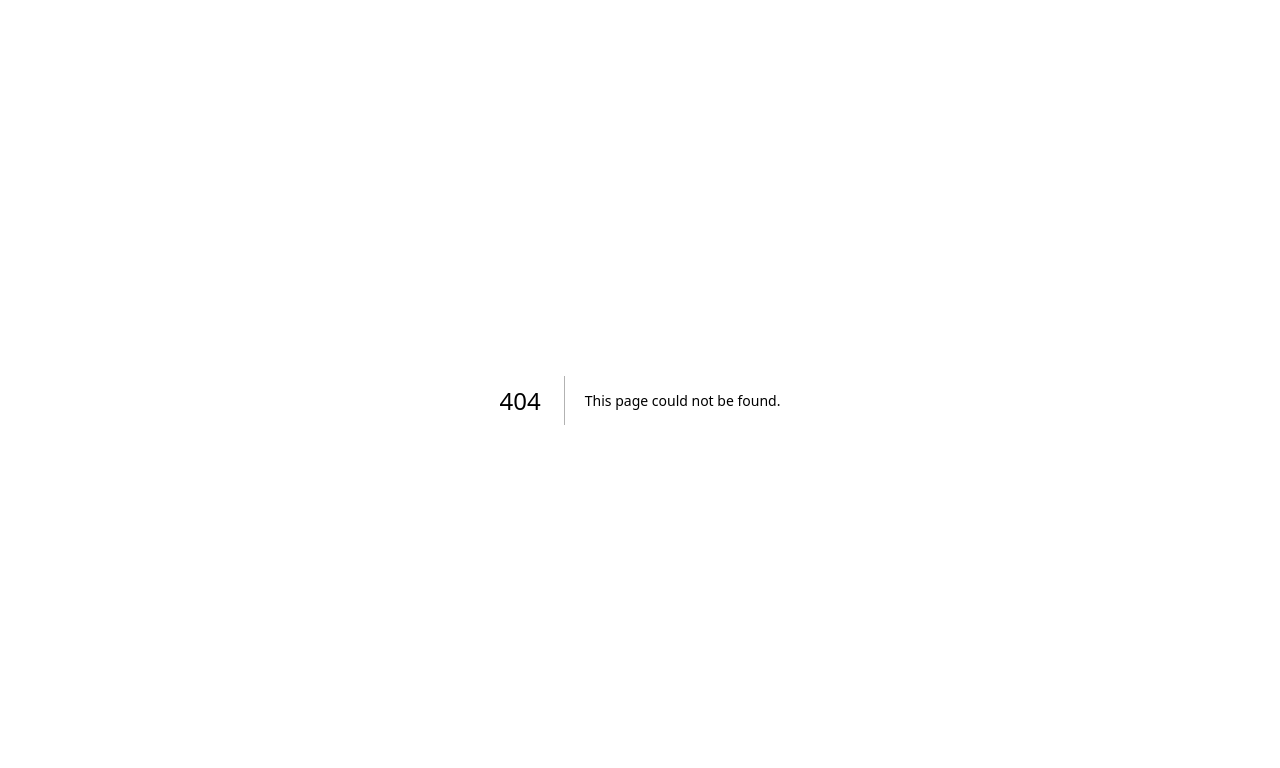
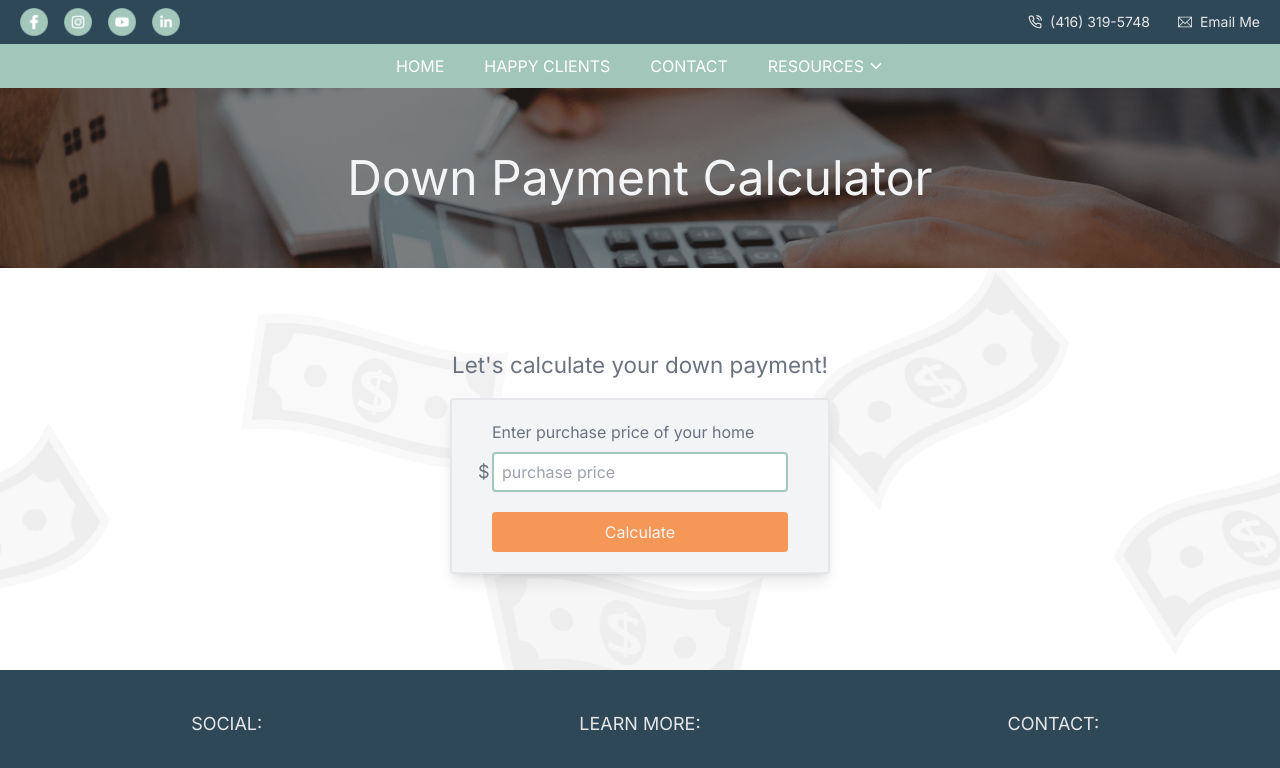
Before and after one commit to tbabyuk/oresta-real-estate-2023, a Next.js app: page /resources/down-payment-calculator in a window 1280 px wide. Before the commit this address had no page. Shown: the top 768 px of the page. Built offline with nearby package versions, Linux system fonts and the light colour scheme; a web font is replaced by a local one.

Commit message:
updated down payment calculator text as per Oresta's instructions, put it under /resources segment

```diff
--- a/app/(custom-hero-pages)/tools/down-payment-calculator/page.jsx
+++ b/app/(custom-hero-pages)/resources/down-payment-calculator/page.jsx
@@ -2,7 +2,7 @@
 
 
 import { DefaultHero } from "../../components/DefaultHero"
-import { useState } from "react"
+import { useState, useRef, useEffect } from "react"
 
 
 const DownPaymentCalculatorPage = () => {
@@ -10,6 +10,7 @@ const DownPaymentCalculatorPage = () => {
     const [formattedMortgageAmount, setFormattedMortgageAmount] = useState("")
     const [formattedDownPaymentAmount, setFormattedDownPaymentAmount] = useState("")
     const [explanation, setExplanation] = useState("")
+    const inputRef = useRef()
 
     // Function to format number with commas
     const formatNumber = (value) => {
@@ -63,30 +64,33 @@ const DownPaymentCalculatorPage = () => {
             const explanationText = `Since your mortgage amount is above $1,500,000 - your down payment will be 20% of your mortgage amount, which works out to ${formatted}.`
             setExplanation(explanationText)
         }
+    }
 
-
-    }
+    useEffect(() => {
+        inputRef.current.focus()
+    }, [])
 
 
     return(
         <main>
             <DefaultHero
                 heroClass="bg-[url('/images/pages/down-payment-calculator/down-payment-calculator-header-bg.png')]"
-                heroTitle="Mortgage Down Payment Calculator"
+                heroTitle="Down Payment Calculator"
             />
             <div className="px-5 sm:px-20 md:px-40 lg:px-20 py-20 md:py-22 bg-[url('/images/pages/down-payment-calculator/down-payment-calculator-page-bg.png')] bg-cover overflow-hidden">
                 <h2 className="text-[1.4rem] text-center mb-4">Let&apos;s calculate your down payment!</h2>
                 <form className="mx-auto px-10 py-5 w-full sm:w-[380px] bg-gray-100 rounded border-2 shadow-lg mb-4" onSubmit={handleCalculateDownPayment}>
                     <div className="mb-5">
-                        <label htmlFor="mortgage-amount" className="block mb-2">Enter your total mortgage amount:</label>
+                        <label htmlFor="mortgage-amount" className="block mb-2 text-[0.95rem] sm:text-[1rem]">Enter purchase price of your home</label>
                         <div className="flex items-center">
                             <span className="text-lg absolute -translate-x-[14px]">$</span>
                             <input
                                 type="text"
                                 className="h-10 w-full border-gray-300 oresta-form-input"
-                                placeholder="mortgage amount"
+                                placeholder="purchase price"
                                 value={formattedMortgageAmount}
                                 onChange={(e) => handleChange(e.target.value)}
+                                ref={inputRef}
                                 required
                             />
                         </div>
--- a/app/components/Navbar.jsx
+++ b/app/components/Navbar.jsx
@@ -57,8 +57,9 @@ export const Navbar = () => {
                     <Link href="#" className="w-full h-full flex justify-center items-center px-5 py-3 bg-oresta-moss/90" onMouseEnter={() => setResourcesSubmenuOpen(true)} onMouseLeave={() => setResourcesSubmenuOpen(false)} onClick={() => setResourcesSubmenuOpen(!resourcesSubmenuOpen)}>RESOURCES <IoIosArrowDown className="ms-1" /></Link>
                     {resourcesSubmenuOpen &&
                         <ul className="w-full md:w-fit md:absolute md:-left-5 text-[0.95rem]" onMouseEnter={() => setResourcesSubmenuOpen(true)} onMouseLeave={() => setResourcesSubmenuOpen(false)}>
-                            <li><Link href="/resources/videos" className="w-full h-full flex justify-center md:justify-normal items-center px-5 py-2 bg-oresta-moss/80 hover:bg-oresta-moss-2" onClick={() => closeAllMenus()}>Videos</Link></li>
-                            <li className="whitespace-nowrap"><Link href="/resources/preferred-vendors" className="w-full h-full flex justify-center md:justify-normal items-center px-5 py-2 bg-oresta-moss/80 hover:bg-oresta-moss-2"  onClick={() => closeAllMenus()}>Preferred Vendors</Link></li>
+                            <li><Link href="/resources/down-payment-calculator" className="w-full whitespace-nowrap h-full flex justify-center md:justify-normal items-center px-5 py-2 bg-oresta-moss/80 hover:bg-oresta-moss-2" onClick={() => closeAllMenus()}>Down Payment Calculator</Link></li>
+                            {/* <li><Link href="/resources/videos" className="w-full h-full flex justify-center md:justify-normal items-center px-5 py-2 bg-oresta-moss/80 hover:bg-oresta-moss-2" onClick={() => closeAllMenus()}>Videos</Link></li>
+                            <li className="whitespace-nowrap"><Link href="/resources/preferred-vendors" className="w-full h-full flex justify-center md:justify-normal items-center px-5 py-2 bg-oresta-moss/80 hover:bg-oresta-moss-2"  onClick={() => closeAllMenus()}>Preferred Vendors</Link></li> */}
                         </ul>
                     }
                 </li>
```
Also changed, not shown: app/(custom-hero-pages)/resources/preferred-vendors/page.jsx (renamed from app/(oresta-hero-pages)/resources/preferred-vendors/page.jsx), app/(custom-hero-pages)/resources/videos/page.jsx (renamed from app/(oresta-hero-pages)/resources/videos/page.jsx).
